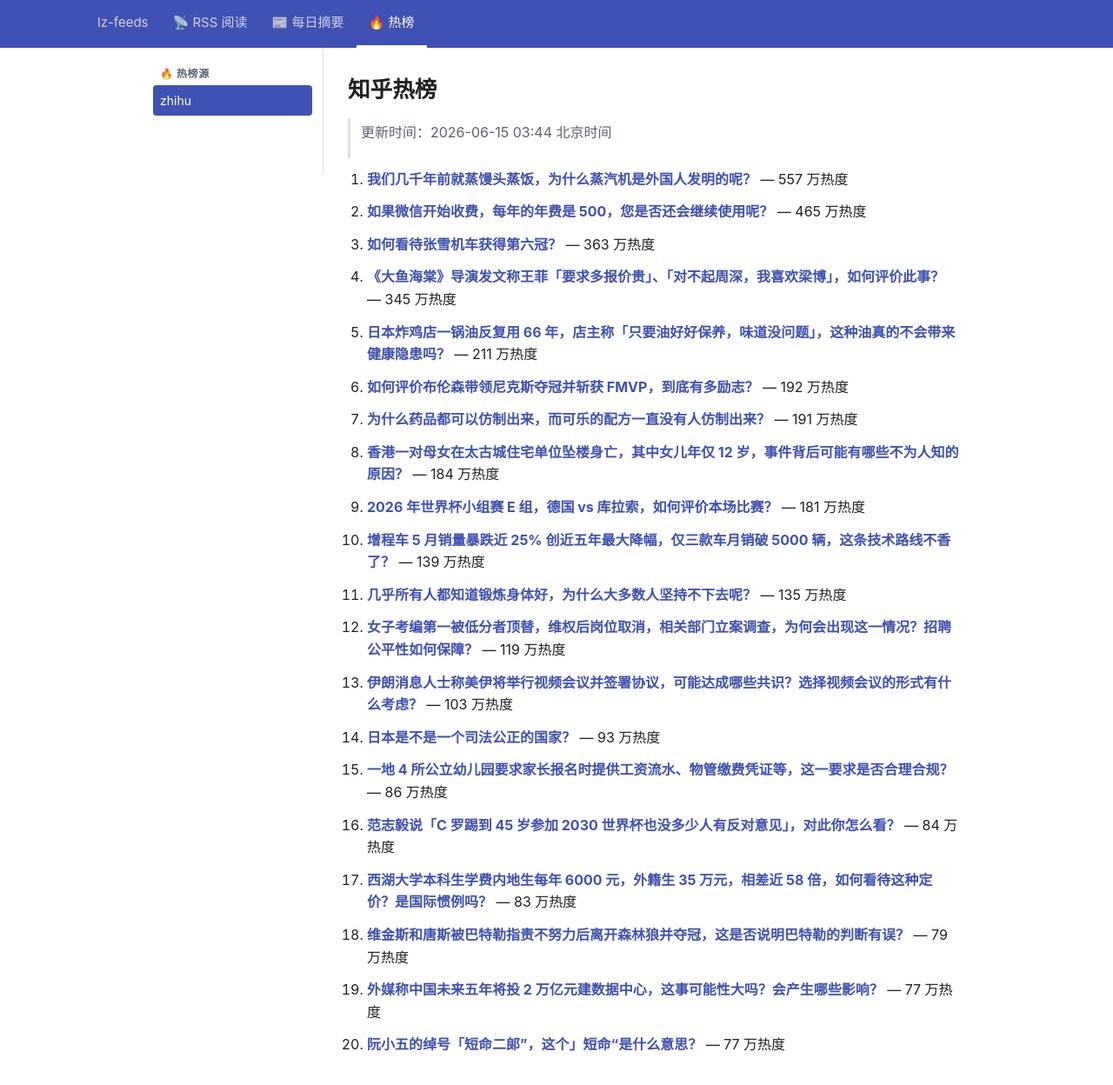
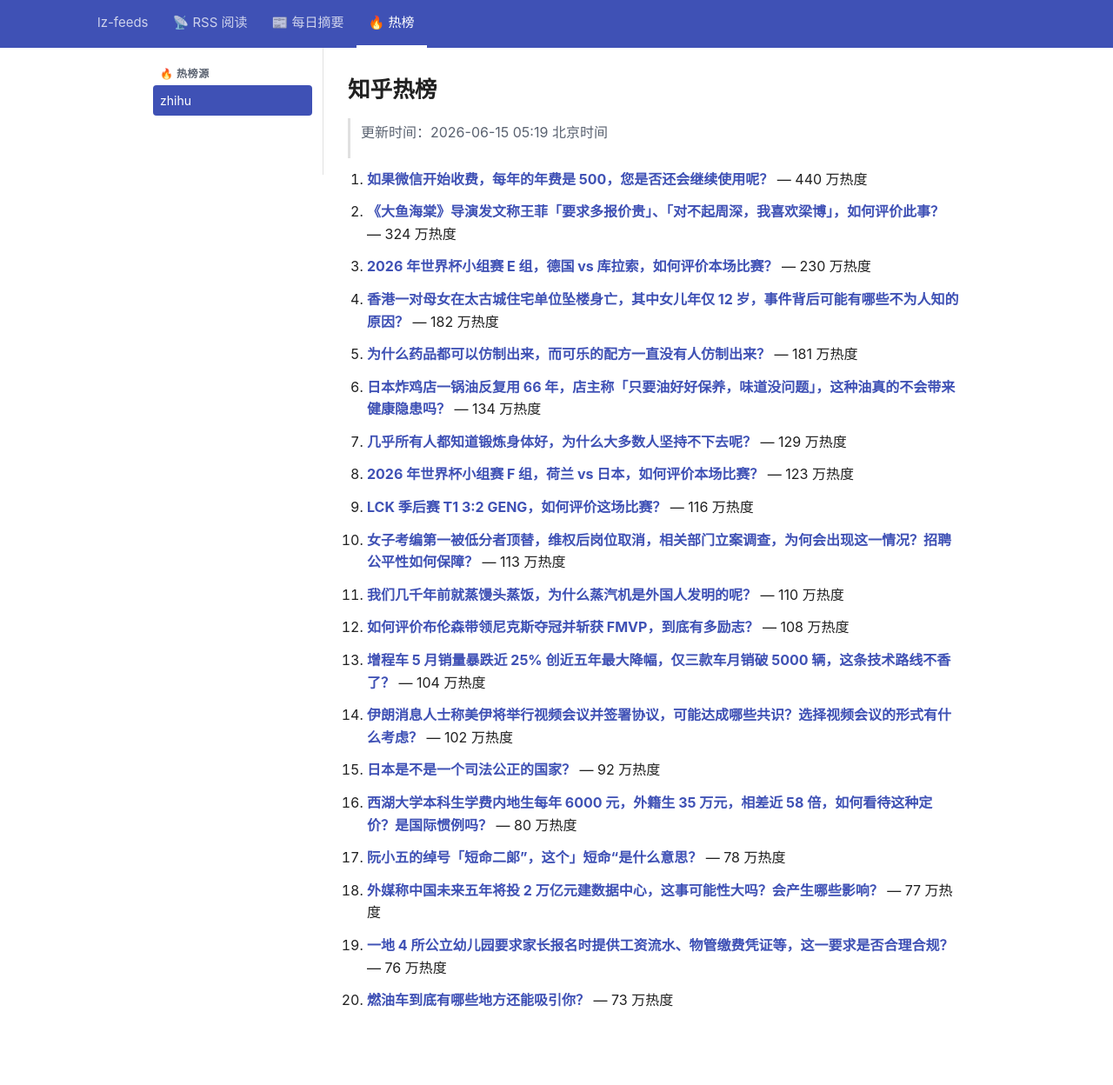
Before and after one commit to lizhang0101/lz-feeds, a Jekyll site: the page built from _hotlist/zhihu.md, in a window 1280 px wide and 1279 px high. Shown: the top 1248 px of the window at 87% size. Built offline with Jekyll 4.4.1, drawn with Linux system fonts in a browser that asks for light colours.

Commit message:
hotlist: 2026-06-14T21:19Z

```diff
--- a/_hotlist/zhihu.md
+++ b/_hotlist/zhihu.md
@@ -1,48 +1,48 @@
 ---
-updated: 2026-06-15 03:44 北京时间
+updated: 2026-06-15 05:19 北京时间
 count: 20
 ---
 
 # 知乎热榜
 
-> 更新时间：2026-06-15 03:44 北京时间
+> 更新时间：2026-06-15 05:19 北京时间
 
-1. **[我们几千年前就蒸馒头蒸饭，为什么蒸汽机是外国人发明的呢？](https://www.zhihu.com/question/2009448028797425642)** — 557 万热度
+1. **[如果微信开始收费，每年的年费是 500，您是否还会继续使用呢？](https://www.zhihu.com/question/378265004)** — 440 万热度
 
-2. **[如果微信开始收费，每年的年费是 500，您是否还会继续使用呢？](https://www.zhihu.com/question/378265004)** — 465 万热度
+2. **[《大鱼海棠》导演发文称王菲「要求多报价贵」、「对不起周深，我喜欢梁博」，如何评价此事？](https://www.zhihu.com/question/2049533398402781507)** — 324 万热度
 
-3. **[如何看待张雪机车获得第六冠？](https://www.zhihu.com/question/2049232780756783941)** — 363 万热度
+3. **[2026 年世界杯小组赛 E 组，德国 vs 库拉索，如何评价本场比赛？](https://www.zhihu.com/question/2048795584941617877)** — 230 万热度
 
-4. **[《大鱼海棠》导演发文称王菲「要求多报价贵」、「对不起周深，我喜欢梁博」，如何评价此事？](https://www.zhihu.com/question/2049533398402781507)** — 345 万热度
+4. **[香港一对母女在太古城住宅单位坠楼身亡，其中女儿年仅 12 岁，事件背后可能有哪些不为人知的原因？](https://www.zhihu.com/question/2048484042136352334)** — 182 万热度
 
-5. **[日本炸鸡店一锅油反复用 66 年，店主称「只要油好好保养，味道没问题」，这种油真的不会带来健康隐患吗？](https://www.zhihu.com/question/2048711796341432495)** — 211 万热度
+5. **[为什么药品都可以仿制出来，而可乐的配方一直没有人仿制出来？](https://www.zhihu.com/question/1918803743090124182)** — 181 万热度
 
-6. **[如何评价布伦森带领尼克斯夺冠并斩获 FMVP，到底有多励志？](https://www.zhihu.com/question/2049481326739329986)** — 192 万热度
+6. **[日本炸鸡店一锅油反复用 66 年，店主称「只要油好好保养，味道没问题」，这种油真的不会带来健康隐患吗？](https://www.zhihu.com/question/2048711796341432495)** — 134 万热度
 
-7. **[为什么药品都可以仿制出来，而可乐的配方一直没有人仿制出来？](https://www.zhihu.com/question/1918803743090124182)** — 191 万热度
+7. **[几乎所有人都知道锻炼身体好，为什么大多数人坚持不下去呢？](https://www.zhihu.com/question/2046482564026725868)** — 129 万热度
 
-8. **[香港一对母女在太古城住宅单位坠楼身亡，其中女儿年仅 12 岁，事件背后可能有哪些不为人知的原因？](https://www.zhihu.com/question/2048484042136352334)** — 184 万热度
+8. **[2026 年世界杯小组赛 F 组，荷兰 vs 日本，如何评价本场比赛？](https://www.zhihu.com/question/2048795761760891379)** — 123 万热度
 
-9. **[2026 年世界杯小组赛 E 组，德国 vs 库拉索，如何评价本场比赛？](https://www.zhihu.com/question/2048795584941617877)** — 181 万热度
+9. **[LCK 季后赛 T1 3:2 GENG，如何评价这场比赛？](https://www.zhihu.com/question/2049576969596097579)** — 116 万热度
 
-10. **[增程车 5 月销量暴跌近 25% 创近五年最大降幅，仅三款车月销破 5000 辆，这条技术路线不香了？](https://www.zhihu.com/question/2048333074845397387)** — 139 万热度
+10. **[女子考编第一被低分者顶替，维权后岗位取消，相关部门立案调查，为何会出现这一情况？招聘公平性如何保障？](https://www.zhihu.com/question/2049225127036990849)** — 113 万热度
 
-11. **[几乎所有人都知道锻炼身体好，为什么大多数人坚持不下去呢？](https://www.zhihu.com/question/2046482564026725868)** — 135 万热度
+11. **[我们几千年前就蒸馒头蒸饭，为什么蒸汽机是外国人发明的呢？](https://www.zhihu.com/question/2009448028797425642)** — 110 万热度
 
-12. **[女子考编第一被低分者顶替，维权后岗位取消，相关部门立案调查，为何会出现这一情况？招聘公平性如何保障？](https://www.zhihu.com/question/2049225127036990849)** — 119 万热度
+12. **[如何评价布伦森带领尼克斯夺冠并斩获 FMVP，到底有多励志？](https://www.zhihu.com/question/2049481326739329986)** — 108 万热度
 
-13. **[伊朗消息人士称美伊将举行视频会议并签署协议，可能达成哪些共识？选择视频会议的形式有什么考虑？](https://www.zhihu.com/question/2049531609632567461)** — 103 万热度
+13. **[增程车 5 月销量暴跌近 25% 创近五年最大降幅，仅三款车月销破 5000 辆，这条技术路线不香了？](https://www.zhihu.com/question/2048333074845397387)** — 104 万热度
 
-14. **[日本是不是一个司法公正的国家？](https://www.zhihu.com/question/306132381)** — 93 万热度
+14. **[伊朗消息人士称美伊将举行视频会议并签署协议，可能达成哪些共识？选择视频会议的形式有什么考虑？](https://www.zhihu.com/question/2049531609632567461)** — 102 万热度
 
-15. **[一地 4 所公立幼儿园要求家长报名时提供工资流水、物管缴费凭证等，这一要求是否合理合规？](https://www.zhihu.com/question/2046864624553649862)** — 86 万热度
+15. **[日本是不是一个司法公正的国家？](https://www.zhihu.com/question/306132381)** — 92 万热度
 
-16. **[范志毅说「C 罗踢到 45 岁参加 2030 世界杯也没多少人有反对意见」，对此你怎么看？](https://www.zhihu.com/question/2048757969035028116)** — 84 万热度
+16. **[西湖大学本科生学费内地生每年 6000 元，外籍生 35 万元，相差近 58 倍，如何看待这种定价？是国际惯例吗？](https://www.zhihu.com/question/2047264542703597437)** — 80 万热度
 
-17. **[西湖大学本科生学费内地生每年 6000 元，外籍生 35 万元，相差近 58 倍，如何看待这种定价？是国际惯例吗？](https://www.zhihu.com/question/2047264542703597437)** — 83 万热度
+17. **[阮小五的绰号「短命二郎”，这个」短命“是什么意思？](https://www.zhihu.com/question/2045096214840992677)** — 78 万热度
 
-18. **[维金斯和唐斯被巴特勒指责不努力后离开森林狼并夺冠，这是否说明巴特勒的判断有误？](https://www.zhihu.com/question/2049460607280320997)** — 79 万热度
+18. **[外媒称中国未来五年将投 2 万亿元建数据中心，这事可能性大吗？会产生哪些影响？](https://www.zhihu.com/question/2047978737765803174)** — 77 万热度
 
-19. **[外媒称中国未来五年将投 2 万亿元建数据中心，这事可能性大吗？会产生哪些影响？](https://www.zhihu.com/question/2047978737765803174)** — 77 万热度
+19. **[一地 4 所公立幼儿园要求家长报名时提供工资流水、物管缴费凭证等，这一要求是否合理合规？](https://www.zhihu.com/question/2046864624553649862)** — 76 万热度
 
-20. **[阮小五的绰号「短命二郎”，这个」短命“是什么意思？](https://www.zhihu.com/question/2045096214840992677)** — 77 万热度
+20. **[燃油车到底有哪些地方还能吸引你？](https://www.zhihu.com/question/1906488844615939783)** — 73 万热度
```
